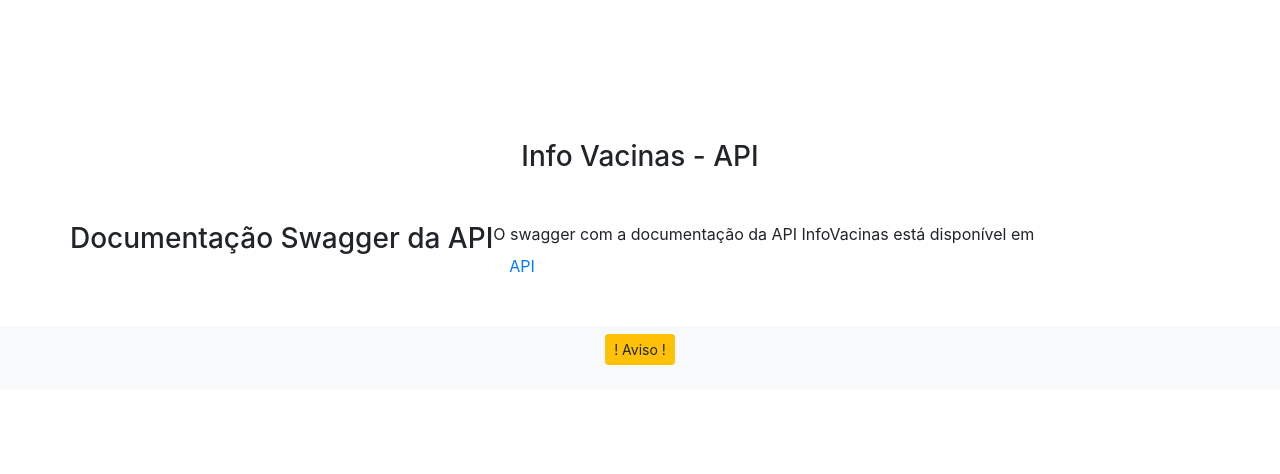
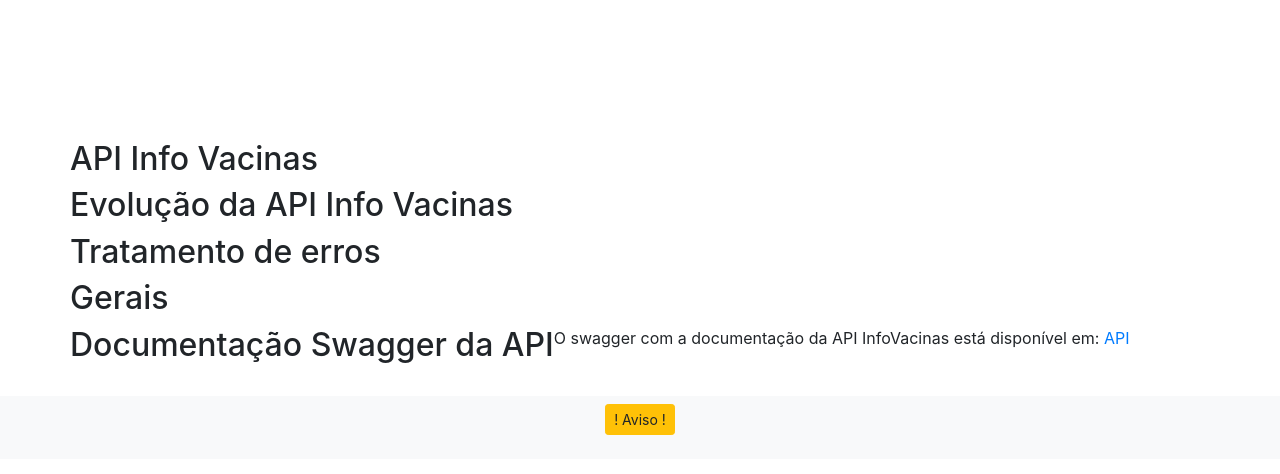
Before and after one commit to univesp-projeto-integrador-3/info_vacinas, a Flask app: page /api_info_vacinas in a window 1280 px wide. Shown: the part 56-530 px from the top of the page. Run offline with Flask 2, Linux system fonts and the light colour scheme; parts of the project's set-up code (start-up, migrations or seed data) failed here and were passed over; some libraries are stand-ins or nearby versions.

Commit message:
Update api.html

```diff
--- a/project/client/templates/main/api.html
+++ b/project/client/templates/main/api.html
@@ -2,15 +2,33 @@
 
 <div class="body-content">
     <div>
-        <h3 class="text-center">Info Vacinas - API</h3>
-
-        <h4 class="text-center"></h4>
-
-        <p>&nbsp</p>
+        <div class="row">
+            <h2 class="text-center">API Info Vacinas</h2>
+            <p>&nbsp</p>
+            <p>&nbsp</p>
+        </div>
 
         <div class="row">
-            <h3 class="text-center">Documentação Swagger da API</h3>
-            <p>O swagger com a documentação da API InfoVacinas está disponível em <a class="nav-link" href="{{ url_for('api.doc') }}" target="_blank">API</a></p>
+            <h2 class="text-center">Evolução da API Info Vacinas</h2>
+            <p>&nbsp</p>
+            <p>&nbsp</p>
+        </div>
+
+        <div class="row">
+            <h2 class="text-center">Tratamento de erros</h2>
+            <p>&nbsp</p>
+            <p>&nbsp</p>
+        </div>
+
+        <div class="row">
+            <h2 class="text-center">Gerais</h2>
+            <p>&nbsp</p>
+            <p>&nbsp</p>
+        </div>
+
+        <div class="row">
+            <h2 class="text-center">Documentação Swagger da API</h2>
+            <p>O swagger com a documentação da API InfoVacinas está disponível em: <a href="{{ url_for('api.doc') }}" target="_blank">API</a></p>
         </div>
 
     </div>
```
